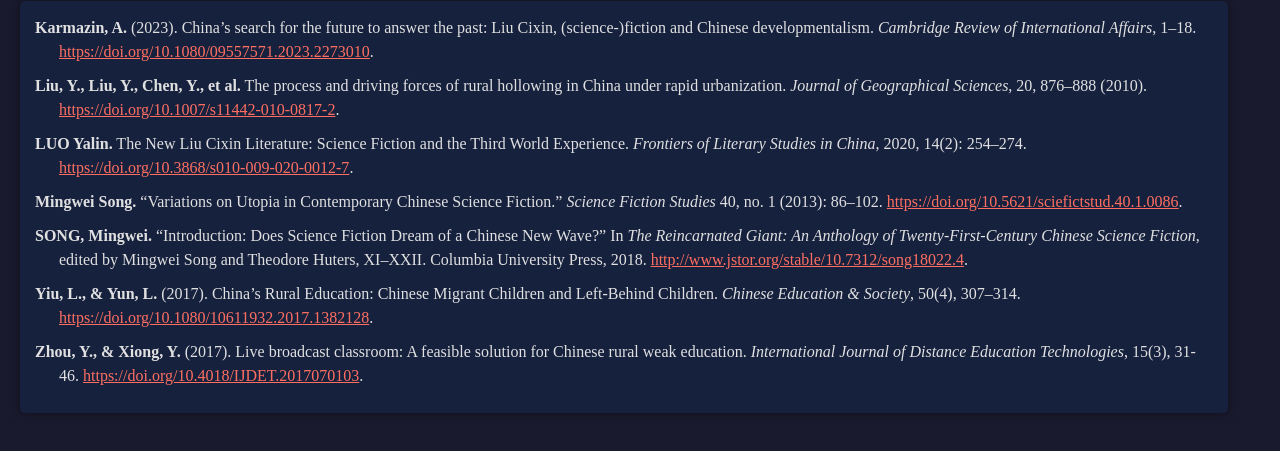
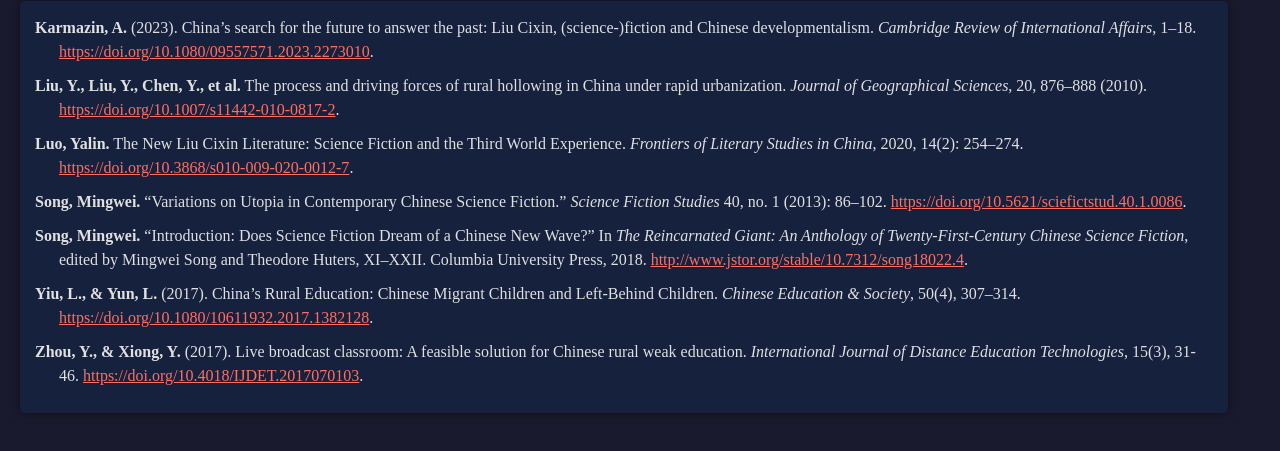
Before and after one commit to davidk003/CAT3-Final, a website: page public/bibliography.html in a window 1280 px wide. Shown: the part 99-550 px from the top of the page. Drawn offline with Linux system fonts and the light colour scheme.

Commit message:
bib update

```diff
--- a/public/bibliography.html
+++ b/public/bibliography.html
@@ -82,15 +82,15 @@
             <a href="https://doi.org/10.1007/s11442-010-0817-2">https://doi.org/10.1007/s11442-010-0817-2</a>.
         </li>
         <li>
-            <strong>LUO Yalin.</strong> The New Liu Cixin Literature: Science Fiction and the Third World Experience. <em>Frontiers of Literary Studies in China</em>, 2020, 14(2): 254‒274.
+            <strong>Luo, Yalin.</strong> The New Liu Cixin Literature: Science Fiction and the Third World Experience. <em>Frontiers of Literary Studies in China</em>, 2020, 14(2): 254‒274.
             <a href="https://doi.org/10.3868/s010-009-020-0012-7">https://doi.org/10.3868/s010-009-020-0012-7</a>.
         </li>
         <li>
-            <strong>Mingwei Song.</strong> “Variations on Utopia in Contemporary Chinese Science Fiction.” <em>Science Fiction Studies</em> 40, no. 1 (2013): 86–102.
+            <strong>Song, Mingwei.</strong> “Variations on Utopia in Contemporary Chinese Science Fiction.” <em>Science Fiction Studies</em> 40, no. 1 (2013): 86–102.
             <a href="https://doi.org/10.5621/sciefictstud.40.1.0086">https://doi.org/10.5621/sciefictstud.40.1.0086</a>.
         </li>
         <li>
-            <strong>SONG, Mingwei.</strong> “Introduction: Does Science Fiction Dream of a Chinese New Wave?” In <em>The Reincarnated Giant: An Anthology of Twenty-First-Century Chinese Science Fiction</em>, edited by Mingwei Song and Theodore Huters, XI–XXII. Columbia University Press, 2018.
+            <strong>Song, Mingwei.</strong> “Introduction: Does Science Fiction Dream of a Chinese New Wave?” In <em>The Reincarnated Giant: An Anthology of Twenty-First-Century Chinese Science Fiction</em>, edited by Mingwei Song and Theodore Huters, XI–XXII. Columbia University Press, 2018.
             <a href="http://www.jstor.org/stable/10.7312/song18022.4">http://www.jstor.org/stable/10.7312/song18022.4</a>.
         </li>
         <li>
@@ -103,5 +103,6 @@
         </li>
     </ul>
 
+
 </body>
 </html>
```
